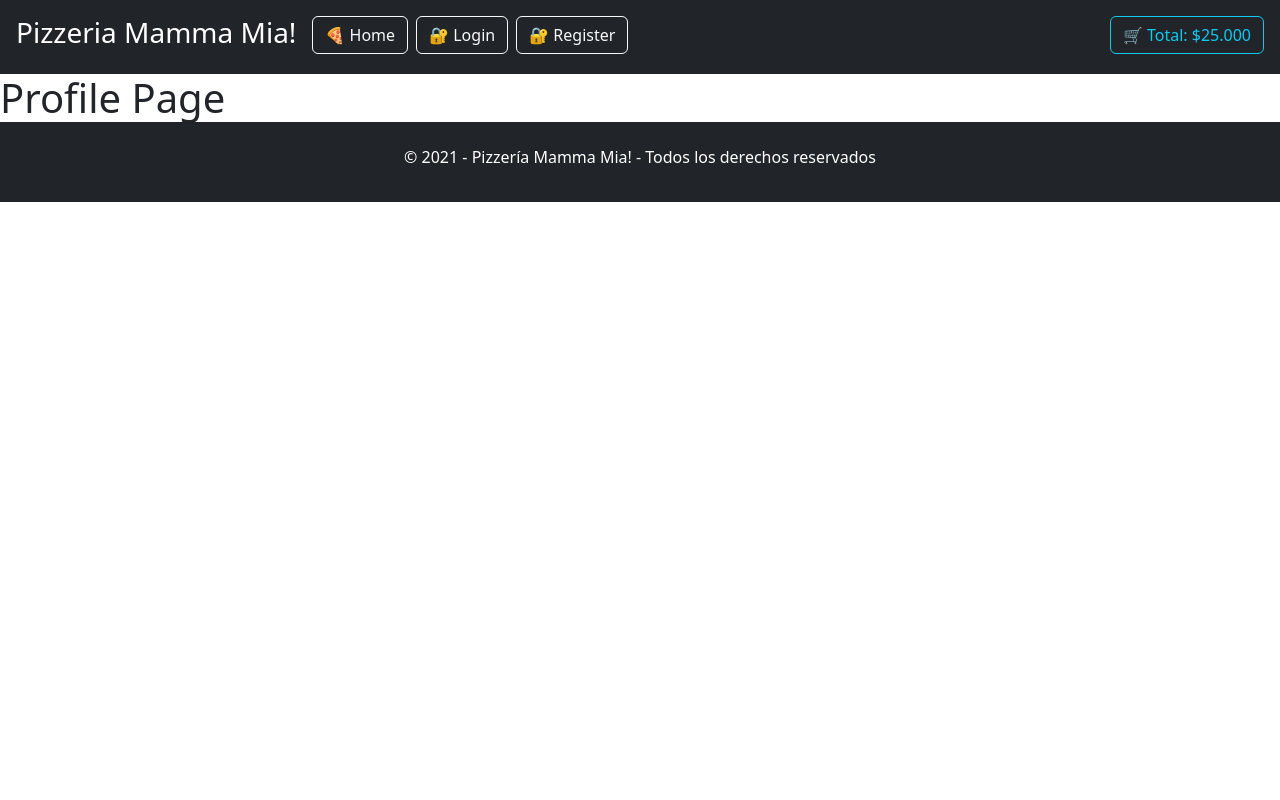
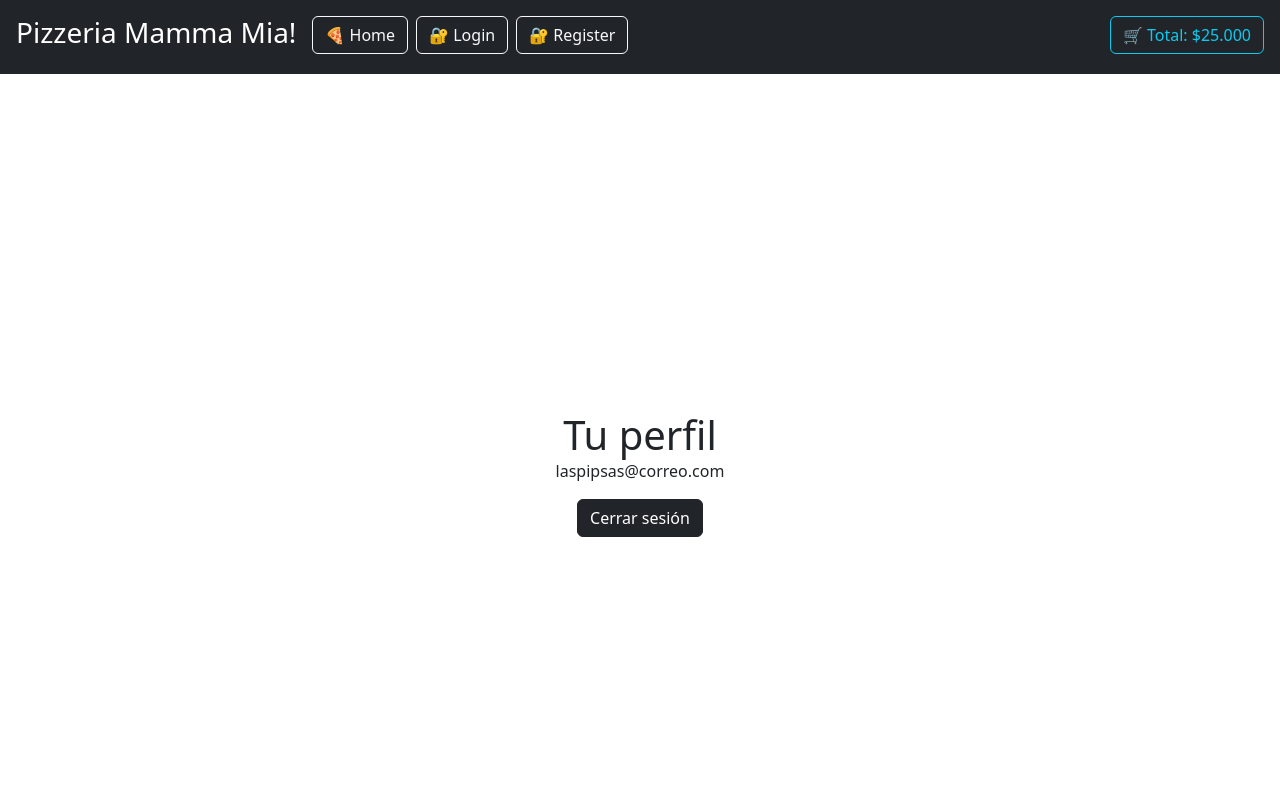
Before and after one commit to ValeEseve/PizzeriaMammaMia, a React (Vite) app: page /profile in a window 1280 px wide. Shown: the top 800 px of the page. Built offline with nearby package versions, Linux system fonts and the light colour scheme.

Commit message:
404 agregado

```diff
--- a/src/App.jsx
+++ b/src/App.jsx
@@ -1,10 +1,10 @@
 import { Route, Routes } from 'react-router-dom'
 import './App.css'
-import Cart from './components/Cart'
+import CartPage from './pages/CartPage'
 import Footer from './components/Footer'
 import HomePage from './pages/HomePage'
 import Navbar from './components/Navbar'
-import Pizza from './components/Pizza'
+import PizzaPage from './pages/PizzaPage'
 import LoginPage from './pages/LoginPage'
 import RegisterPage from './pages/RegisterPage'
 import ProfilePage from './pages/ProfilePage'
@@ -19,8 +19,8 @@ function App() {
         <Route path='/login' element={<LoginPage />} />
         <Route path='/register' element={<RegisterPage />} />
         <Route path='/profile' element={<ProfilePage />} />
-        <Route path='/cart' element={<Cart />} />
-        <Route path='/pizza/p001' element={<Pizza />} />
+        <Route path='/cart' element={<CartPage />} />
+        <Route path='/pizza/p001' element={<PizzaPage />} />
         <Route path='/404' element={<NotFoundPage />} />
       </Routes>
       <Footer />
--- a/src/components/Cart.jsx
+++ b/src/pages/CartPage.jsx
@@ -1,6 +1,6 @@
 import { useState } from "react"
 import { pizzaCart as initialCart } from "../data/pizzas"
-import CartItem from "./CartItem"
+import CartItem from "../components/CartItem"
 
 const Cart = () => {
     const [cart, setCart] = useState(initialCart)
--- a/src/pages/NotFoundPage.jsx
+++ b/src/pages/NotFoundPage.jsx
@@ -1,10 +1,19 @@
 import React from 'react'
+import { Link } from 'react-router-dom'
+import img from "../assets/img/chef-confundido.png"
 
 const NotFoundPage = () => {
   return (
-    <div>
-
-    </div>
+    <main>
+        <div className="container d-flex justify-content-center align-items-center min-vh-100 flex-column text-center">
+        <img src={img} alt="Chef 404" />
+      <h1>Error 404: Pizza no encontrada</h1>
+      <br />
+      <h3>Buscaste una página secreta que ni nuestro pizzaiolo conoce. Mejor volvamos al menú.</h3>
+      <br />
+      <Link to={"/"}> <button className='btn btn-dark'>🍕 Volver al menú</button> </Link>
+      </div>
+    </main>
   )
 }
 
--- a/src/pages/ProfilePage.jsx
+++ b/src/pages/ProfilePage.jsx
@@ -2,9 +2,13 @@ import React from 'react'
 
 const ProfilePage = () => {
   return (
-    <section>
-      <h1>Profile Page</h1>
-    </section>
+    <main>
+        <div className="container d-flex justify-content-center align-items-center min-vh-100 flex-column text-center">
+      <h1>Tu perfil</h1>
+      <p>laspipsas@correo.com</p>
+      <button className='btn btn-dark'>Cerrar sesión</button>
+</div>
+    </main>
   )
 }
 
```
Also changed, not shown: src/assets/img/1784257.webp (added), src/assets/img/chef-confundido.png (added), src/pages/PizzaPage.jsx (renamed from src/components/Pizza.jsx).
